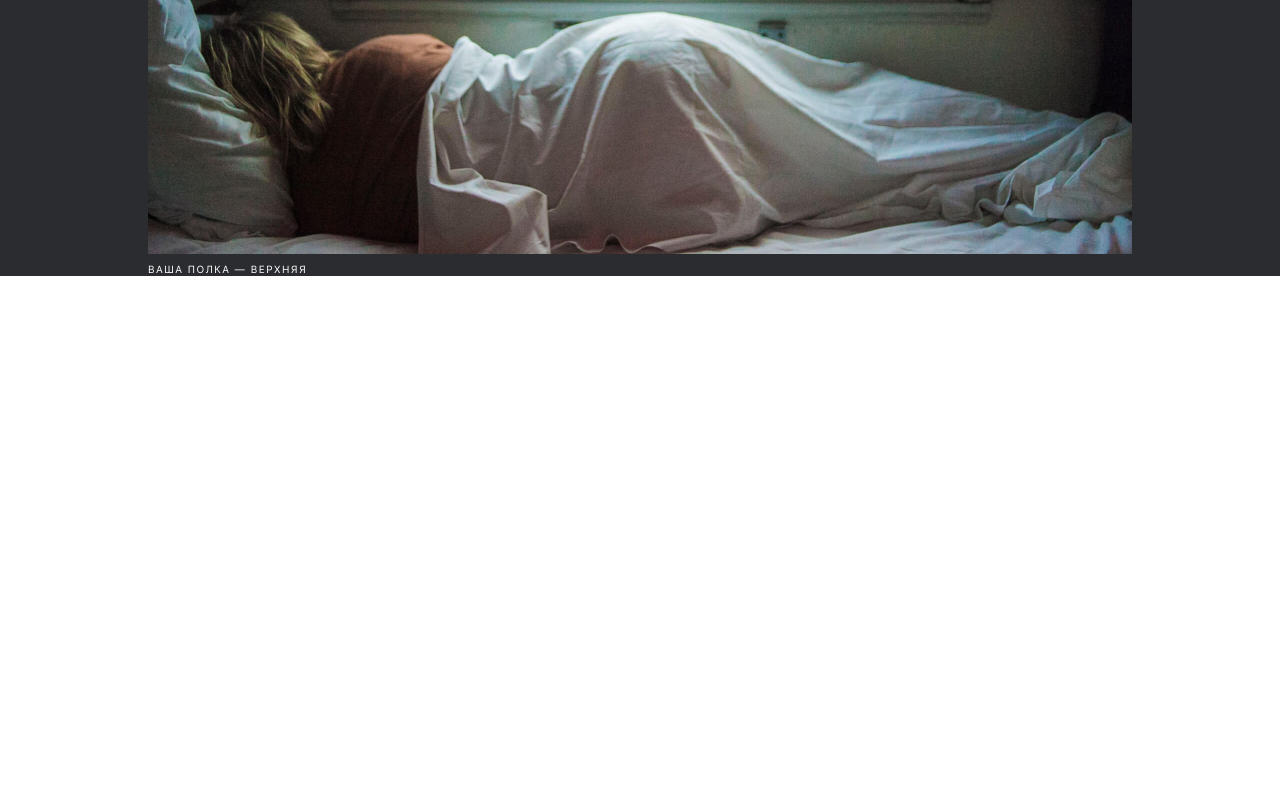
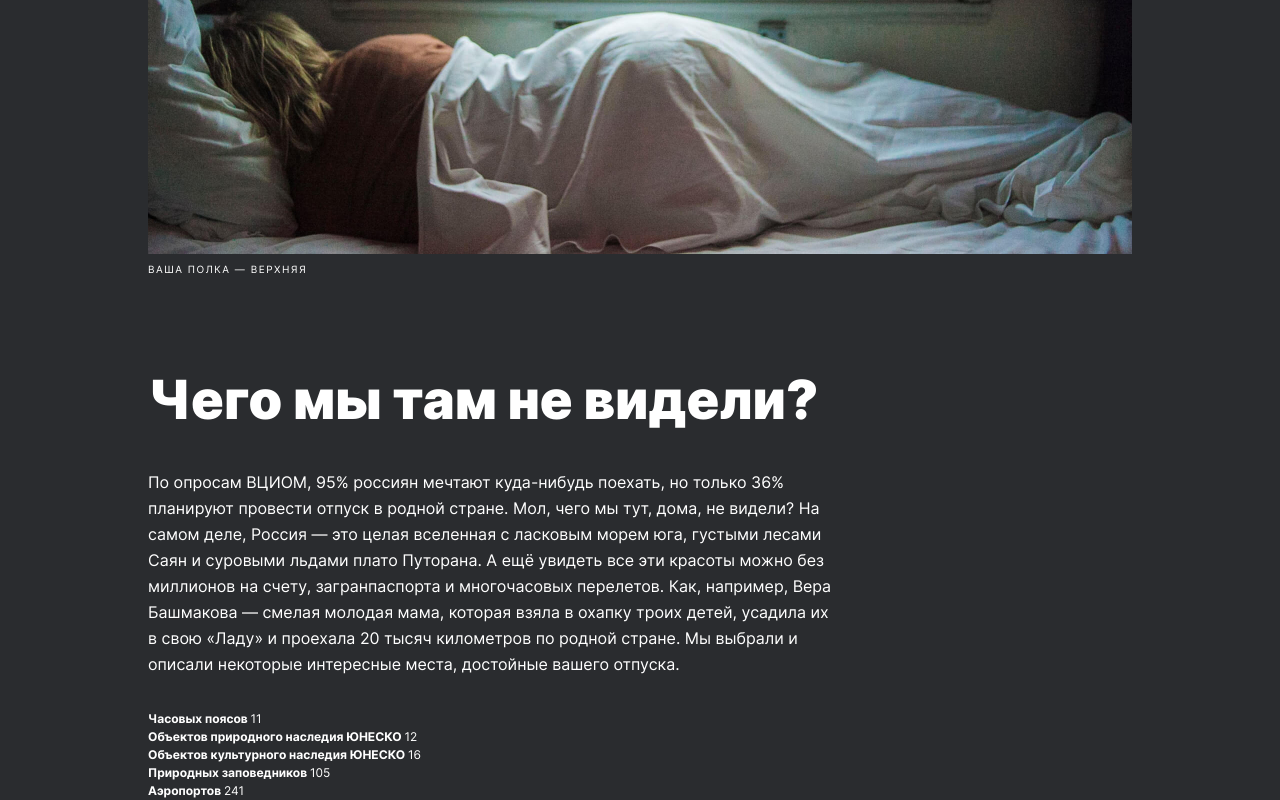
Before and after one commit to insomniac-bear/russian-travel, a plain HTML site: page index.html in a window 1280 px wide. Shown: the part 864-1664 px from the top of the page. Before the commit the page ends 1140 px from the top, so only its background shows below. Drawn offline with Linux system fonts and the light colour scheme.

Commit message:
Сверстал блок intro для десктопа

```diff
--- /dev/null
+++ b/blocks/intro/__definition/intro__definition.css
@@ -0,0 +1,6 @@
+.intro__definition {
+  margin: 0;
+  padding: 0;
+
+  font-weight: 700;
+}
--- /dev/null
+++ b/blocks/intro/__list/intro__list.css
@@ -0,0 +1,9 @@
+.intro__list {
+  margin: 0;
+  padding: 0;
+
+  list-style: none;
+
+  font-size: 12px;
+  line-height: 1.5;
+}
--- /dev/null
+++ b/blocks/intro/__text/intro__text.css
@@ -0,0 +1,9 @@
+.intro__text {
+  margin: 0 0 33px 0;
+  padding: 0;
+
+  width: 690px;
+
+  font-size: 16px;
+  line-height: 1.63;
+}
--- /dev/null
+++ b/blocks/intro/__title/intro__title.css
@@ -0,0 +1,10 @@
+.intro__title {
+  margin: 0 0 40px 0;
+  padding: 0;
+
+  width: 690px;
+
+  font-size: 54px;
+  font-weight: 900;
+  line-height: 1.07;
+}
--- /dev/null
+++ b/blocks/intro/__value/intro__value.css
@@ -0,0 +1,3 @@
+.intro__value {
+  font-weight: 400;
+}
--- /dev/null
+++ b/blocks/intro/intro.css
@@ -0,0 +1,10 @@
+.intro {
+  display: flex;
+  flex-direction: column;
+
+  padding-top: 95px;
+
+  min-width: 288px;
+  max-width: 984px;
+  width: 100%;
+}
--- a/index.html
+++ b/index.html
@@ -29,6 +29,27 @@
           <figcaption class="lead__photo-description">Ваша полка — верхняя</figcaption>
         </figure>
       </section>
+      <section class="intro">
+        <h2 class="intro__title">Чего мы там не видели?</h2>
+        <p class="intro__text">По опросам ВЦИОМ, 95% россиян мечтают куда-нибудь поехать, но только 36% планируют провести отпуск в родной стране. Мол, чего мы тут, дома, не видели? На самом деле, Россия — это целая вселенная с ласковым морем юга, густыми лесами Саян и суровыми льдами плато Путорана. А ещё увидеть все эти красоты можно без миллионов на счету, загранпаспорта и многочасовых перелетов. Как, например, Вера Башмакова — смелая молодая мама, которая взяла в охапку троих детей, усадила их в свою «Ладу» и проехала 20 тысяч километров по родной стране. Мы выбрали и описали некоторые интересные места, достойные вашего отпуска.</p>
+        <ul class="intro__list">
+          <li>
+            <p class="intro__definition">Часовых поясов <span class="intro__value">11</span></p>
+          </li>
+          <li>
+            <p class="intro__definition">Объектов природного наследия ЮНЕСКО <span class="intro__value">12</span></p>
+          </li>
+          <li>
+            <p class="intro__definition">Объектов культурного наследия ЮНЕСКО <span class="intro__value">16</span></p>
+          </li>
+          <li>
+            <p class="intro__definition">Природных заповедников <span class="intro__value">105</span></p>
+          </li>
+          <li>
+            <p class="intro__definition">Аэропортов <span class="intro__value">241</span></p>
+          </li>
+        </ul>
+      </section>
     </main>
     <footer class="footer"></footer>
   </div>
--- a/pages/index.css
+++ b/pages/index.css
@@ -13,10 +13,17 @@
 @import url(../blocks/lang-menu/__button/_active/lang-menu__button_active.css);
 /* --- Main Block --- */
 @import url(../blocks/main/main.css);
-/* --- Intro Block --- */
+/* --- Lead Block --- */
 @import url(../blocks/lead/lead.css);
 @import url(../blocks/lead/__title/lead__title.css);
 @import url(../blocks/lead/__subtitle/lead__subtitle.css);
 @import url(../blocks/lead/__decorate/lead__decorate.css);
 @import url(../blocks/lead/__image/lead__image.css);
 @import url(../blocks/lead/__photo-description/lead__photo-description.css);
+/* --- Intro Block --- */
+@import url(../blocks/intro/intro.css);
+@import url(../blocks/intro/__title/intro__title.css);
+@import url(../blocks/intro/__text/intro__text.css);
+@import url(../blocks/intro/__list/intro__list.css);
+@import url(../blocks/intro/__definition/intro__definition.css);
+@import url(../blocks/intro/__value/intro__value.css);
```
